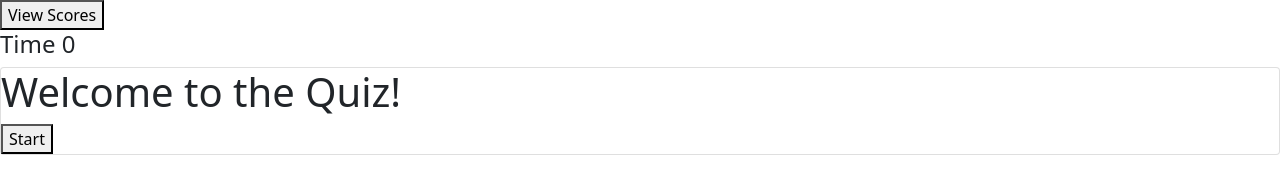
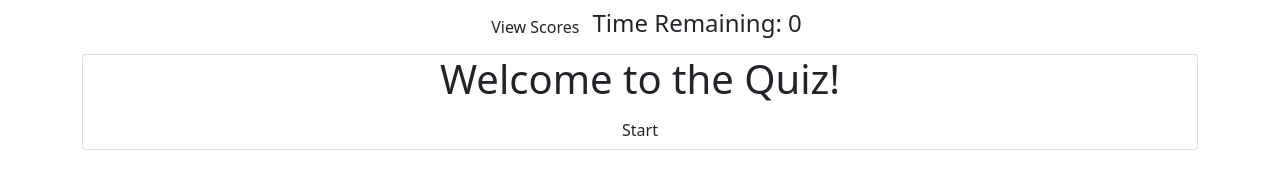
Before and after one commit to ssharp0/code-quiz, a plain HTML site: page index.html in a window 1280 px wide. Drawn offline with nearby package versions, Linux system fonts and the light colour scheme.

Commit message:
minor updates nav

```diff
--- a/index.html
+++ b/index.html
@@ -15,25 +15,29 @@
 </head>
 <body>
 
- <div id="navbar nav">
+ <div class="navbar navbar-fixed-top">
 
-  <div class="left">
-   <button id="viewScores">View Scores</button>
+  <div class="ms-auto">
+   <button type="button" class="btn" id="viewScoresNavBtn">View Scores</button>
   </div>
 
-  <div class="bottom-left">
-   <h4>Time <span id="timeLeft">0</span></h4>
+  <div class="me-auto">
+   <h4>Time Remaining: <span id="timeLeft">0</span></h4>
   </div>
 
  </div>
 
- <div class="card" id="quizSection">
+ <div class="container text-center">
 
-  <div id="quizBody">
-   <h1>
-    Welcome to the Quiz!
-   </h1>
-   <button id="startBtn">Start</button>
+  <div class="card" id="quizSection">
+
+   <div id="quizBody">
+    <h1>
+     Welcome to the Quiz!
+    </h1>
+    <button type="button" class="btn" id="startBtn">Start</button>
+
+   </div>
 
   </div>
 
```
